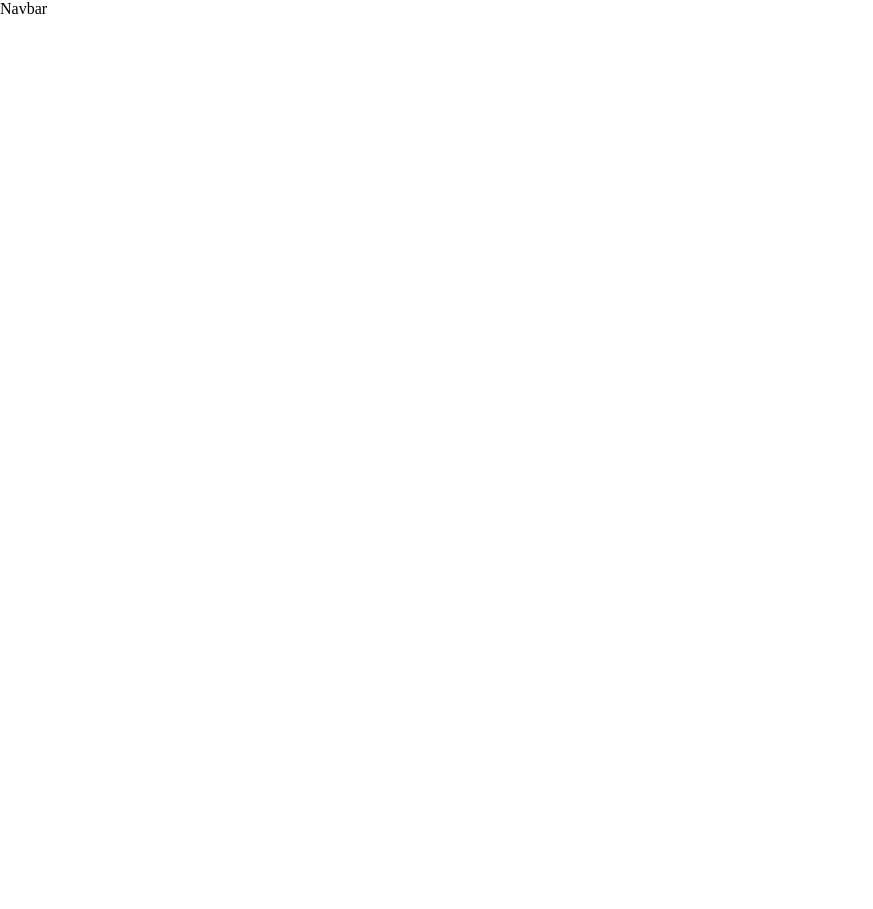
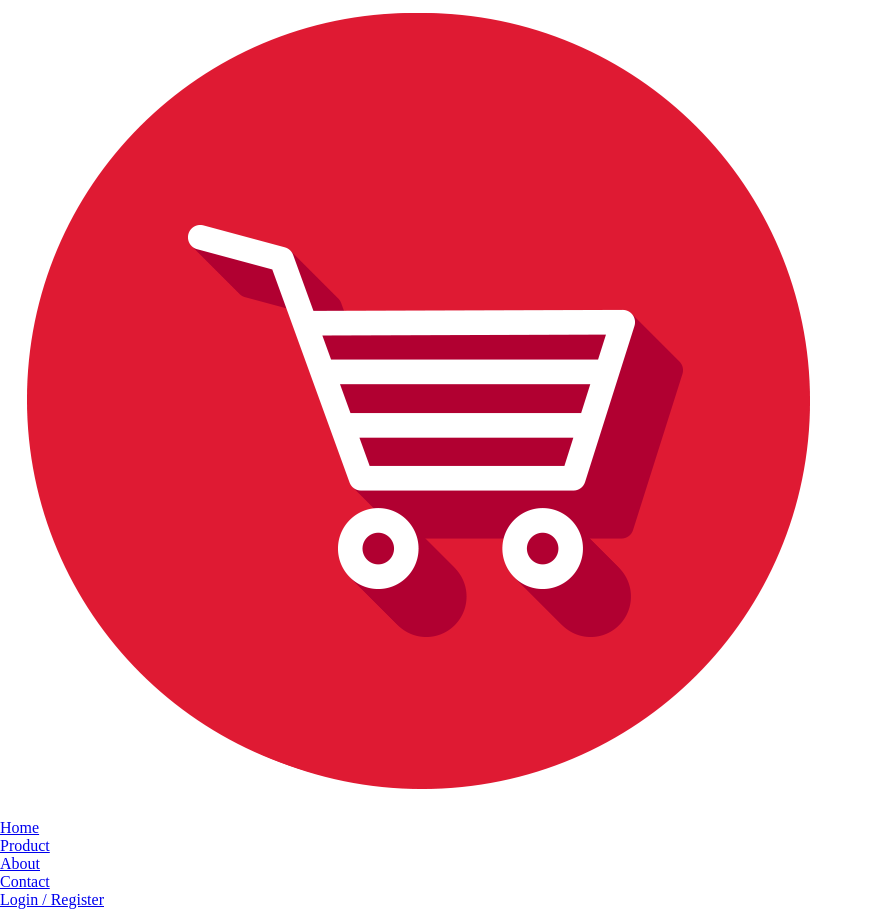
Before and after one commit to cihandundar/react-redux-add-to-cart, a React (Create React App) app: page /login in a window 1280 px wide. Before the commit this address had no page. Shown: the whole page, without its empty margins (0-873 px from the left). Before the commit the page ends 800 px from the top, so only its background shows below. Built offline with nearby package versions, Linux system fonts and the light colour scheme.

Commit message:
edited title and navigation bar

```diff
--- a/src/components/Header/index.js
+++ b/src/components/Header/index.js
@@ -3,8 +3,10 @@ import React from "react";
 
 const Header = () => {
   return (
-    <header>
-      <Navbar />
+    <header className="header">
+      <div className="header__container">
+        <Navbar />
+      </div>
     </header>
   );
 };
--- a/src/components/Navbar/index.js
+++ b/src/components/Navbar/index.js
@@ -1,7 +1,50 @@
 import React from "react";
-
+import { Link } from "react-router-dom";
+import Logo from "../../assets/images/logo1.png";
 const Navbar = () => {
-  return <nav>Navbar</nav>;
+  const links = [
+    {
+      id: 1,
+      name: "Home",
+      path: "/",
+    },
+    {
+      id: 2,
+      name: "Product",
+      path: "/product",
+    },
+    {
+      id: 3,
+      name: "About",
+      path: "/about",
+    },
+    {
+      id: 4,
+      name: "Contact",
+      path: "/contact",
+    },
+    {
+      id: 5,
+      name: "Login / Register",
+      path: "/login",
+    },
+  ];
+  return (
+    <nav className="nav">
+      <div className="nav__logo">
+        <Link to="/">
+          <img src={Logo} alt="" />
+        </Link>
+      </div>
+      <ul className="nav__list">
+        {links?.map((link) => (
+          <li key={link?.id} className="nav__link">
+            <Link to={link?.path}>{link?.name}</Link>
+          </li>
+        ))}
+      </ul>
+    </nav>
+  );
 };
 
 export default Navbar;
```
